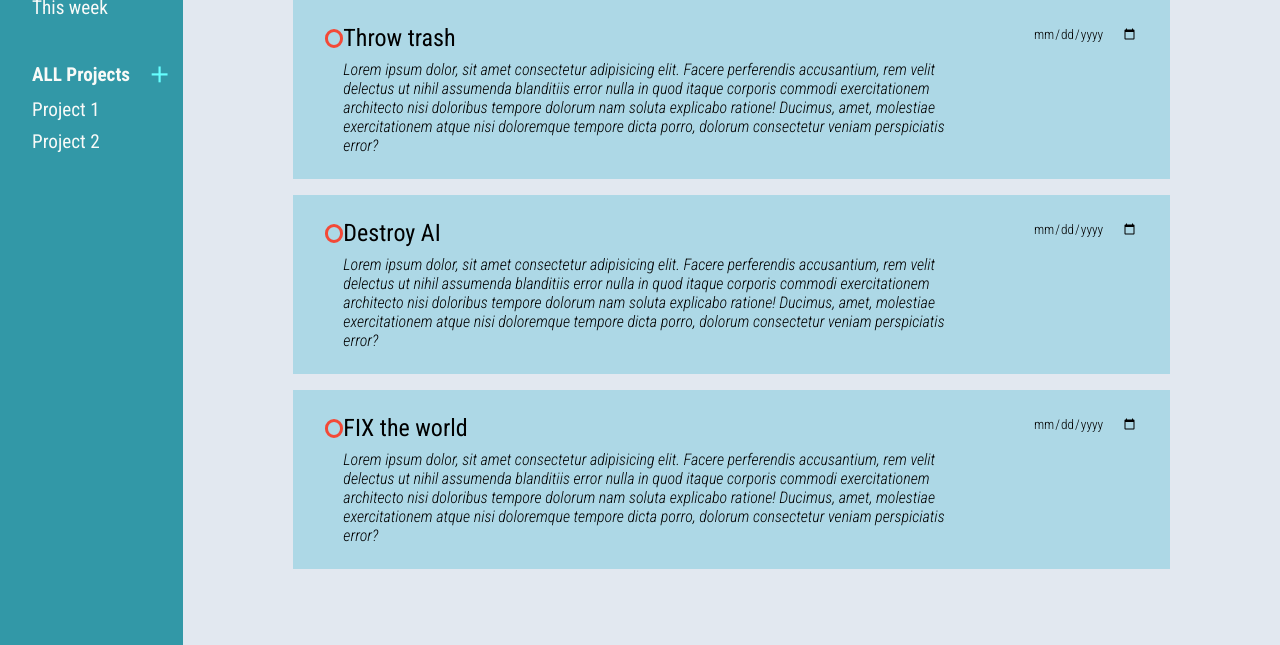
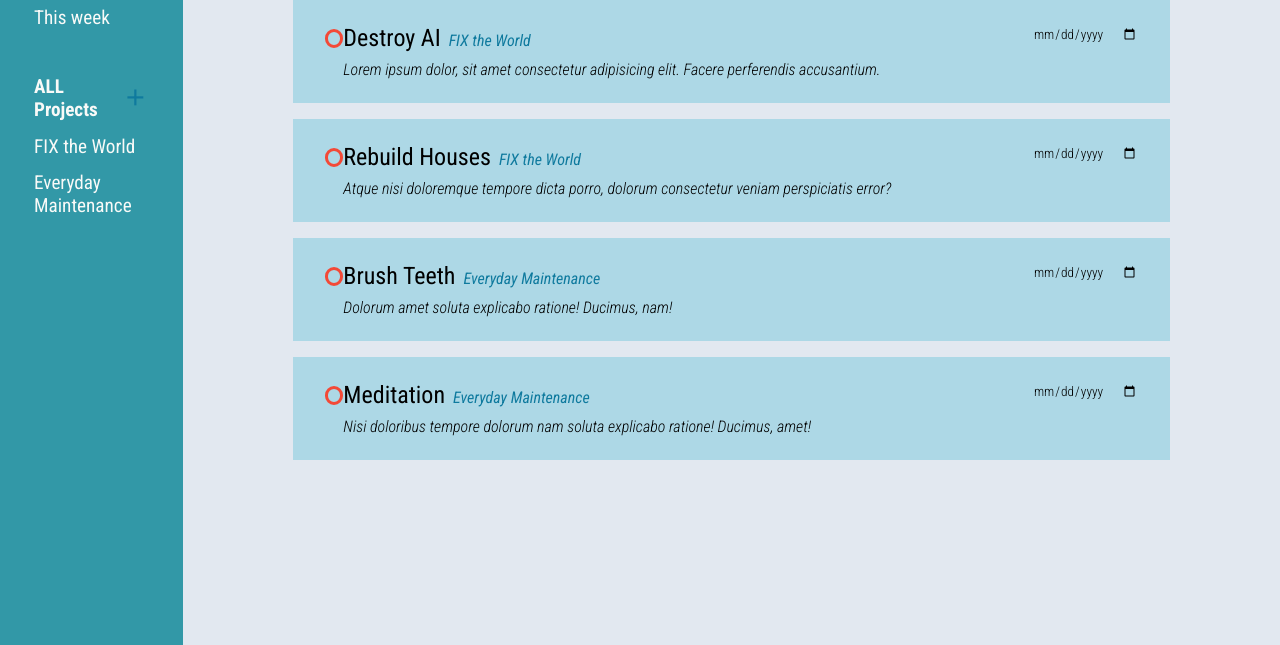
Before and after one commit to KarolKarnas/todo-list, a website built with webpack: page dist/index.html in a window 1280 px wide. Shown: the part 155-800 px from the top of the page. Built offline with nearby package versions, Linux system fonts and the light colour scheme.

Commit message:
Create dynamic display of projects
create dynamic display of project in module side-bar.js

```diff
--- a/src/index.js
+++ b/src/index.js
@@ -1,4 +1,6 @@
 import createAllTodo from './all-todo';
+import createProjectsList from './side-bar';
 
 // console.log('test');
-createAllTodo()
+createAllTodo();
+createProjectsList();
--- a/src/projects.js
+++ b/src/projects.js
@@ -1,5 +1,7 @@
 
 const main = document.querySelector('#main')
+const ulAllProjects = document.querySelector('#all-projects')
+
 const projects = [
 	{
 		name: 'FIX the World',
@@ -92,4 +94,4 @@ class Todo {
 // 	],
 // };
 
-export { projects, main };
+export { projects, main, ulAllProjects };
--- /dev/null
+++ b/src/side-bar.js
@@ -0,0 +1,14 @@
+import { projects, ulAllProjects } from './projects';
+
+function createProjectsList() {
+
+projects.forEach((proj) => {
+    const projectItemMenu = document.createElement('li');
+    projectItemMenu.textContent = proj.name;
+    console.log(projectItemMenu);
+    ulAllProjects.appendChild(projectItemMenu);
+})
+
+}
+
+export default createProjectsList;
```
Also changed, not shown: dist/index.html, dist/main.js, dist/style.css.
